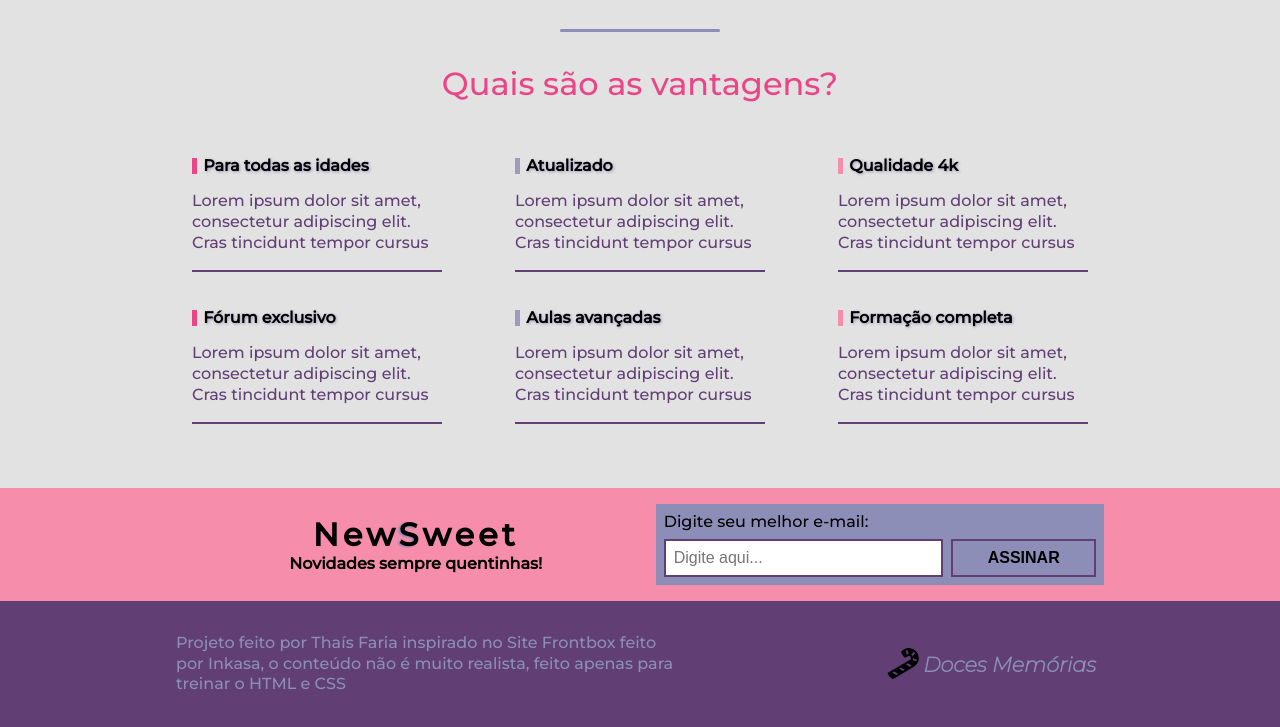
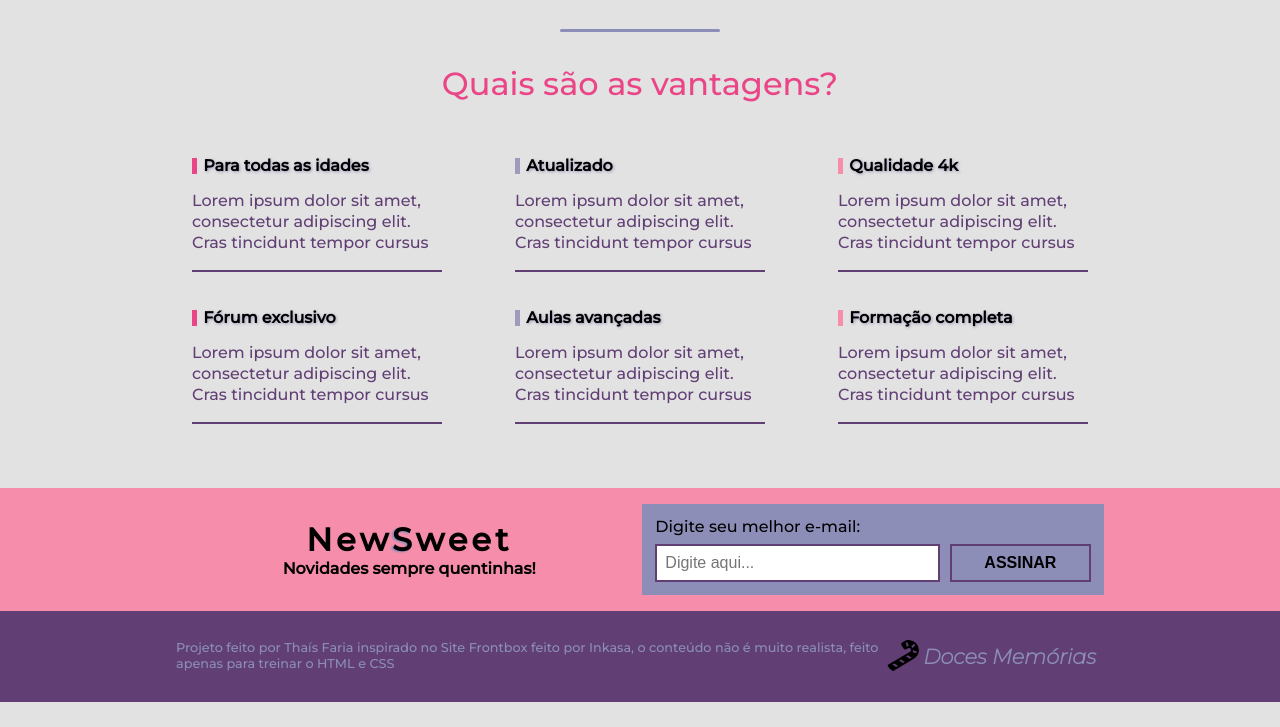
Before and after one commit to Thhais/Site-Responivo---Doces-Mem-rias, a plain HTML site: page index.html in a window 1280 px wide. Shown: the part 1647-2374 px from the top of the page. After the commit the page ends 2349 px from the top, so only its background shows below. Drawn offline with Linux system fonts and the light colour scheme.

Commit message:
correcoes

```diff
--- a/estilo.css
+++ b/estilo.css
@@ -361,6 +361,7 @@ hr{
     background-color: var(--wild-blue-yonder);
     display: flex;
     align-items: flex-end;
+    flex-wrap: wrap;
     flex-grow: 1;
 
 }
@@ -368,11 +369,13 @@ hr{
     display: flex;
     flex-direction: column;
     flex-grow: 1;
+    padding: 5px;
 }
 .label_form{
     margin-bottom: 0.5rem;
 }
 .input_width{
+    width: 100%;
     padding: 0.5rem;
     font-size: 1rem;
     margin-right: 0.5rem;
@@ -400,13 +403,15 @@ hr{
     max-width: 960px;
     margin: 0 auto;
     display: flex;
-    justify-content: space-between;
+    justify-content: center;
     padding: 1rem;
+    flex-wrap: wrap;
 }
 .footer_description{
-    flex-basis: 500px;
-    flex-shrink: 2;
+
+    flex: 1 2 500px;
 }
-.footer_description p{
+.description{
    color:#8c8eb8;
+   font-size: 0.8rem;
 }
```
